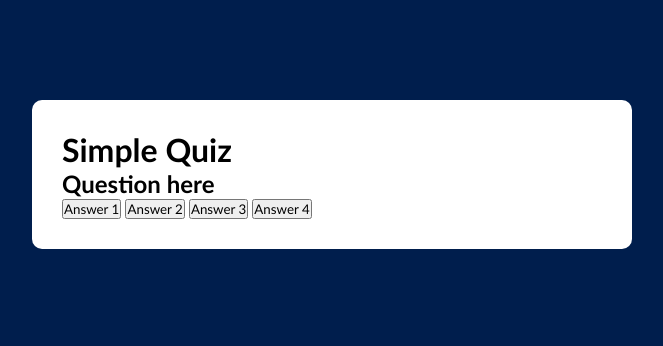
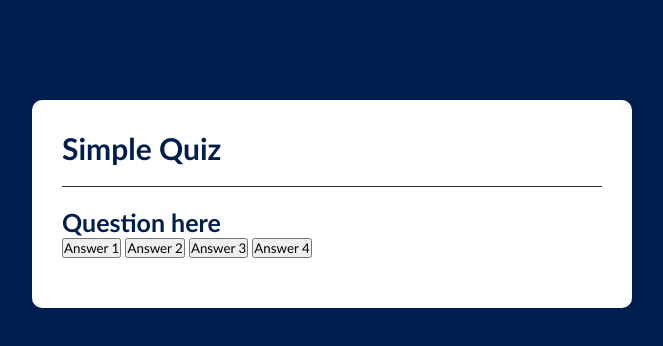
Before and after one commit to kenyansa/quiz_app, a plain HTML site: page index.html in a window 1280 px wide. Shown: the whole page, without its empty margins (308-971 px from the left). Drawn offline with Linux system fonts and the light colour scheme.

Commit message:
change fonts size

```diff
--- a/styles.css
+++ b/styles.css
@@ -15,3 +15,18 @@ body{
     border-radius: 10px;
     padding: 30px;
 }
+.app h1{
+    font-size: 30px;
+    font-weight: 600;
+    color: #001e4d;
+    border-bottom: 1px solid #333;
+    padding-bottom: 20px;
+}
+.quiz{
+    padding: 20px 0;
+}
+.quiz h2{
+    font-size: 25px;
+    color: #001e4d;
+    font-weight: 600;
+}
```
